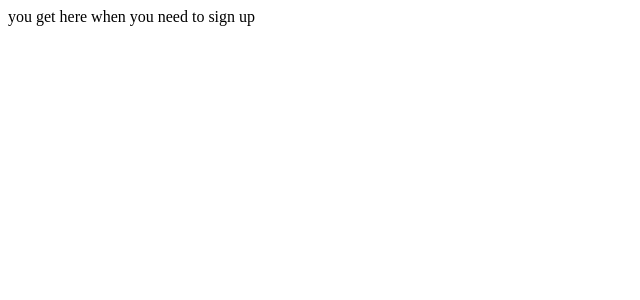
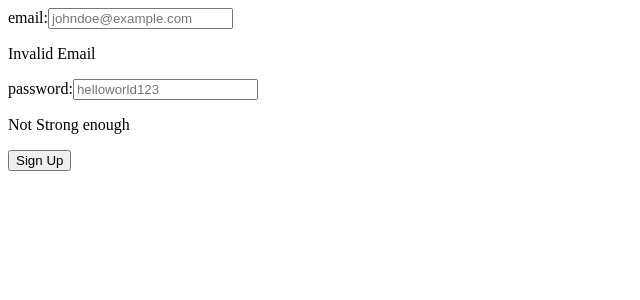
Before and after one commit to Elaminebendaas/ItsDone, a React (Vite) app: page /signup in a window 1280 px wide. Shown: the top 300 px of the page, without its empty margins (0-640 px from the left). Built offline with nearby package versions, Linux system fonts and the light colour scheme.

Commit message:
Sign up form verification completed now I need to pick strength of passwords I would like users to have:

```diff
--- a/models/Users.js
+++ b/models/Users.js
@@ -1,5 +1,6 @@
 const mongoose = require('mongoose');
 
 const UsersSchema = new mongoose.Schema({
-    username:
+    username: {type: String, required: true},
+    password: {type: String, required: true}
 })
--- a/package.json
+++ b/package.json
@@ -11,10 +11,14 @@
   },
   "dependencies": {
     "express": "^4.18.2",
+    "express-session": "^1.17.3",
     "mongoose": "^7.0.4",
+    "passport": "^0.6.0",
+    "passport-local": "^1.0.0",
     "react": "^18.2.0",
     "react-dom": "^18.2.0",
-    "react-router-dom": "^6.10.0"
+    "react-router-dom": "^6.10.0",
+    "validator": "^13.9.0"
   },
   "devDependencies": {
     "@types/react": "^18.0.28",
--- a/src/Pages/Signup/Signup.jsx
+++ b/src/Pages/Signup/Signup.jsx
@@ -1,11 +1,49 @@
-import './Signup.css'
+import { useState } from 'react';
+import validator from 'validator';
+import './Signup.css';
 
 export default function Signup(){
+    const [user, setUser] = useState(
+        {
+        email: "",
+        password: ""
+    })
+    const [passwordStatus, changePassStatus] = useState();
+    const [emailStatus, changeEmailStatus] = useState();
 
+    function emailValidate(e){
+        user.email = e.target.value;
+        if(validator.isEmail(user.email)){
+            changeEmailStatus(true);
+        }else{
+            changeEmailStatus(false);
+        }
+    }
 
+    function passwordValidate(e){
+        user.password = e.target.value
+        if(user.password.length < 8){
+            changePassStatus(false);
+        }else{
+            changePassStatus(true);
+        }
+    }
+    function formValidate(e){
+        e.preventDefault();
+        console.log(user)
+    }
 
     return(<>
-    you get here when you need to sign up
+    <form>
+    <label>email:</label>
+    <input type='email' id='email' placeholder='johndoe@example.com' name='email' onChange={emailValidate} required/> <br></br>
+    {emailStatus ? <p>Email is good</p> : <p>Invalid Email</p>}
+    <label>password:</label>
+    <input type='text'placeholder='helloworld123' onChange={passwordValidate} required/><br></br>
+    {passwordStatus ? <p>Password is good</p> : <p>Not Strong enough</p>}
+    <button onClick={formValidate}>Sign Up</button>
+    </form>
 
     </>)
+
 }
```
Also changed, not shown: server.js (+7 -0 lines), 1 other file (tests, documents, lock files or other folders).
